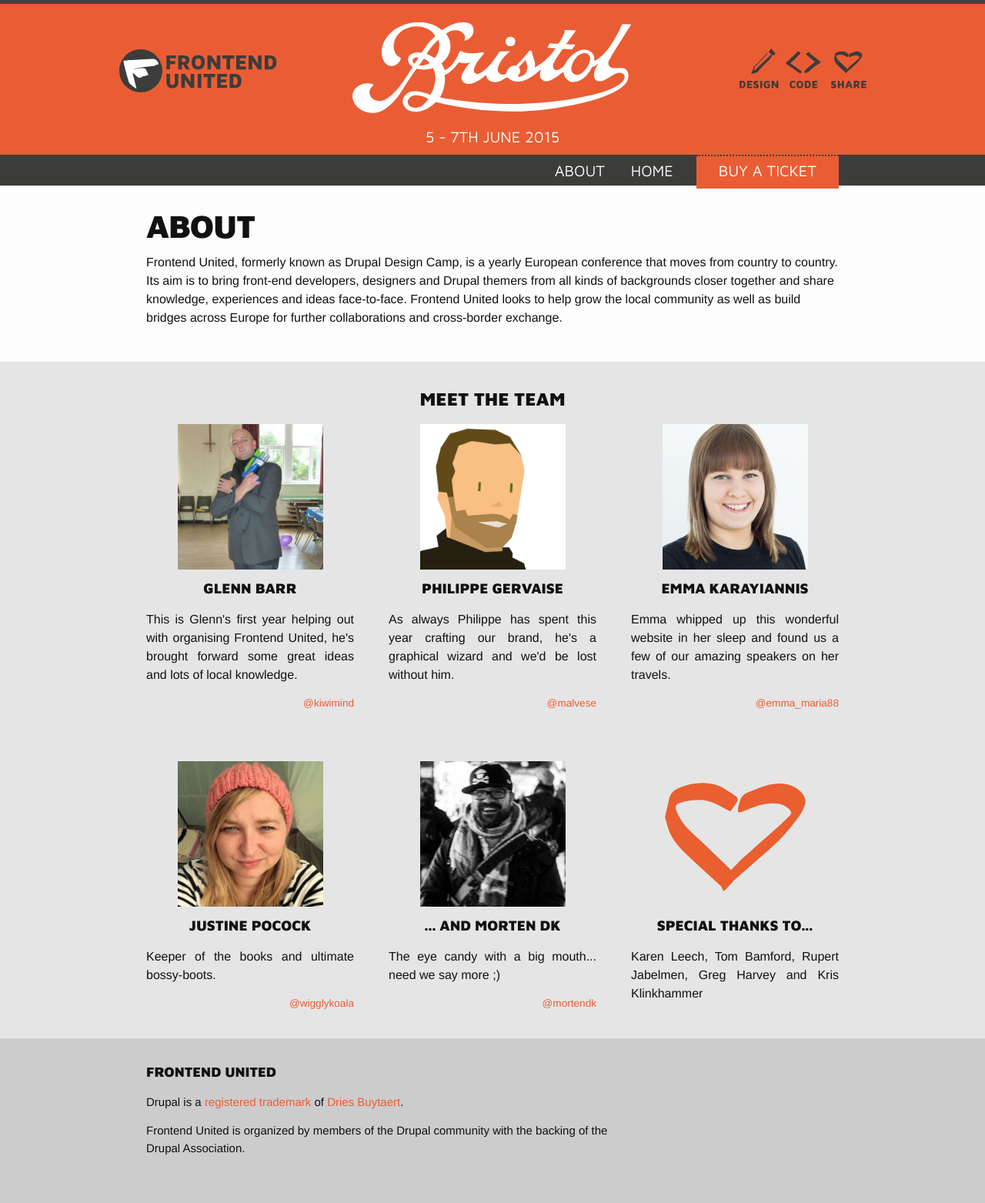
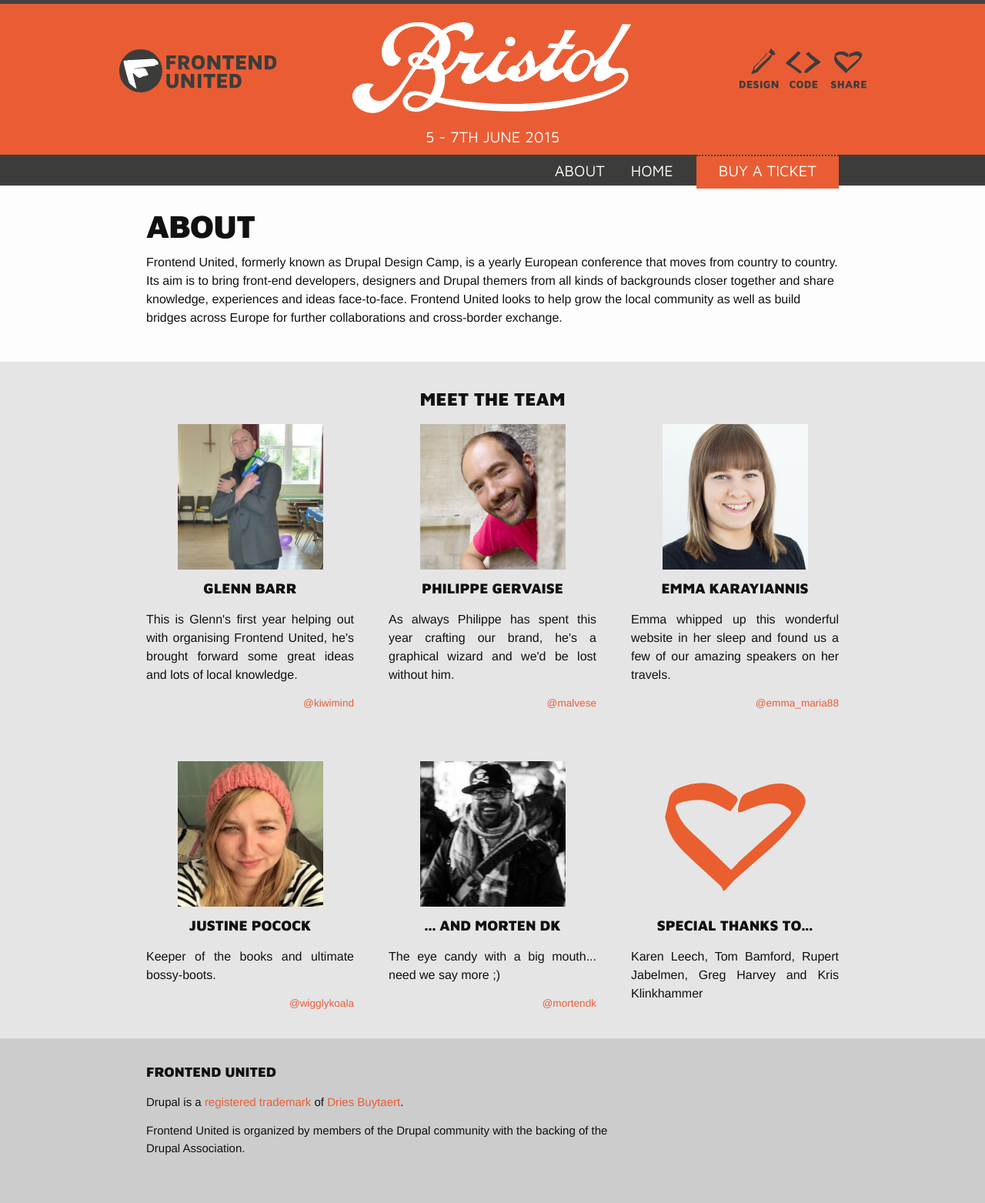
Before and after one commit to drupal-frontend/feu2015, a Jekyll site: the page built from about.md, in a window 1280 px wide. Shown: the whole page at 77% size. Built offline with Jekyll 4.4.1, drawn with Linux system fonts in a browser that asks for light colours; Markdown is read by kramdown in place of the engine named in the settings.

Commit message:
New picture for Philippe

```diff
--- a/_includes/team.html
+++ b/_includes/team.html
@@ -8,7 +8,7 @@
       <a href="https://twitter.com/kiwimind" class="twitter">@kiwimind</a>
     </div>
     <div class="column ">
-      <img src="{{ site.baseurl }}/public/images/philippe.png"  alt="Philippe" />
+      <img src="{{ site.baseurl }}/public/images/philippe.jpg"  alt="Philippe" />
       <h3>Philippe Gervaise</h3>
       <p>As always Philippe has spent this year crafting our brand, he's a graphical wizard and we'd be lost without him.</p>
       <a href="https://twitter.com/malvese" class="twitter">@malvese</a>
```
Also changed, not shown: public/images/philippe.jpg (added), public/images/philippe.png (deleted).
